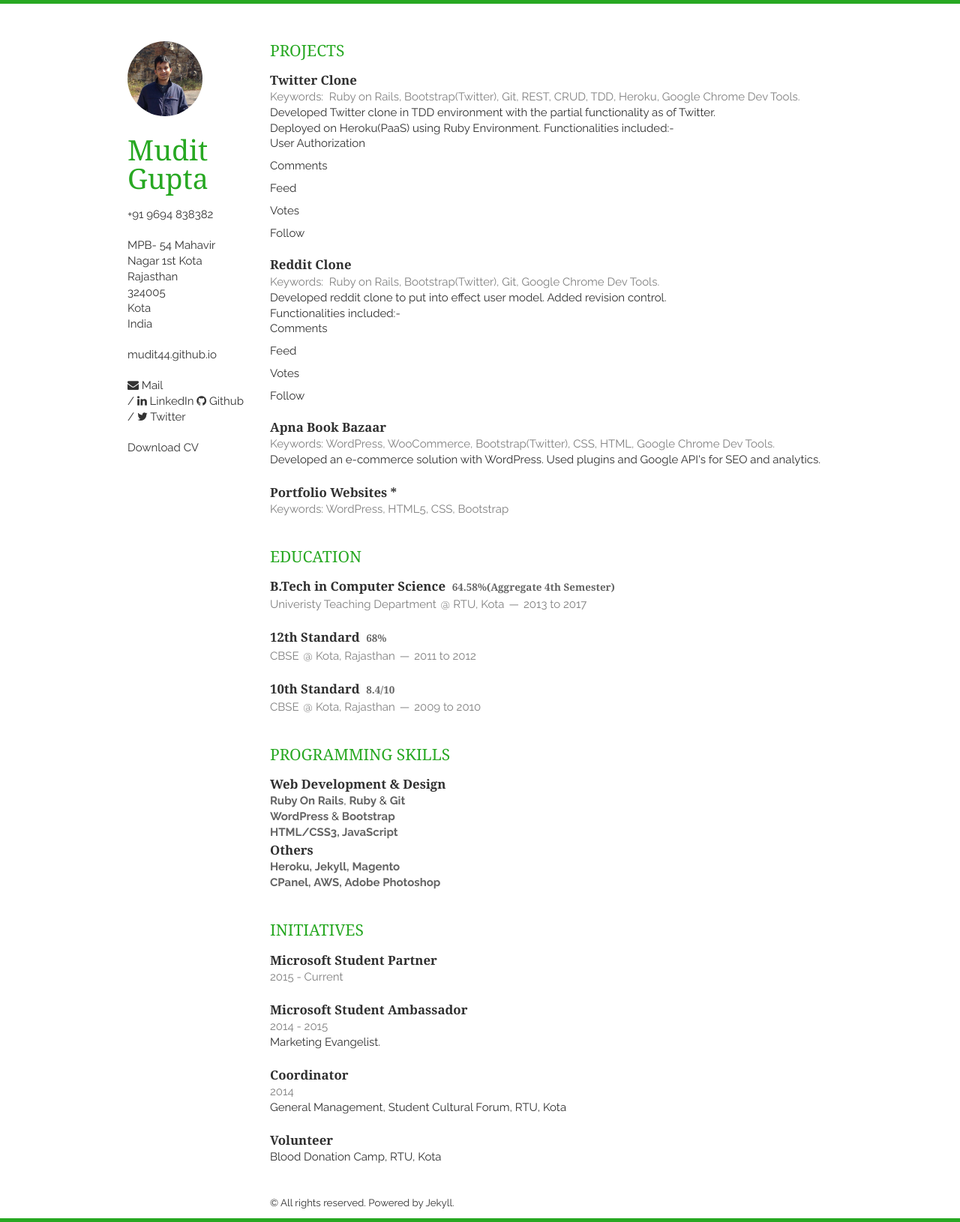
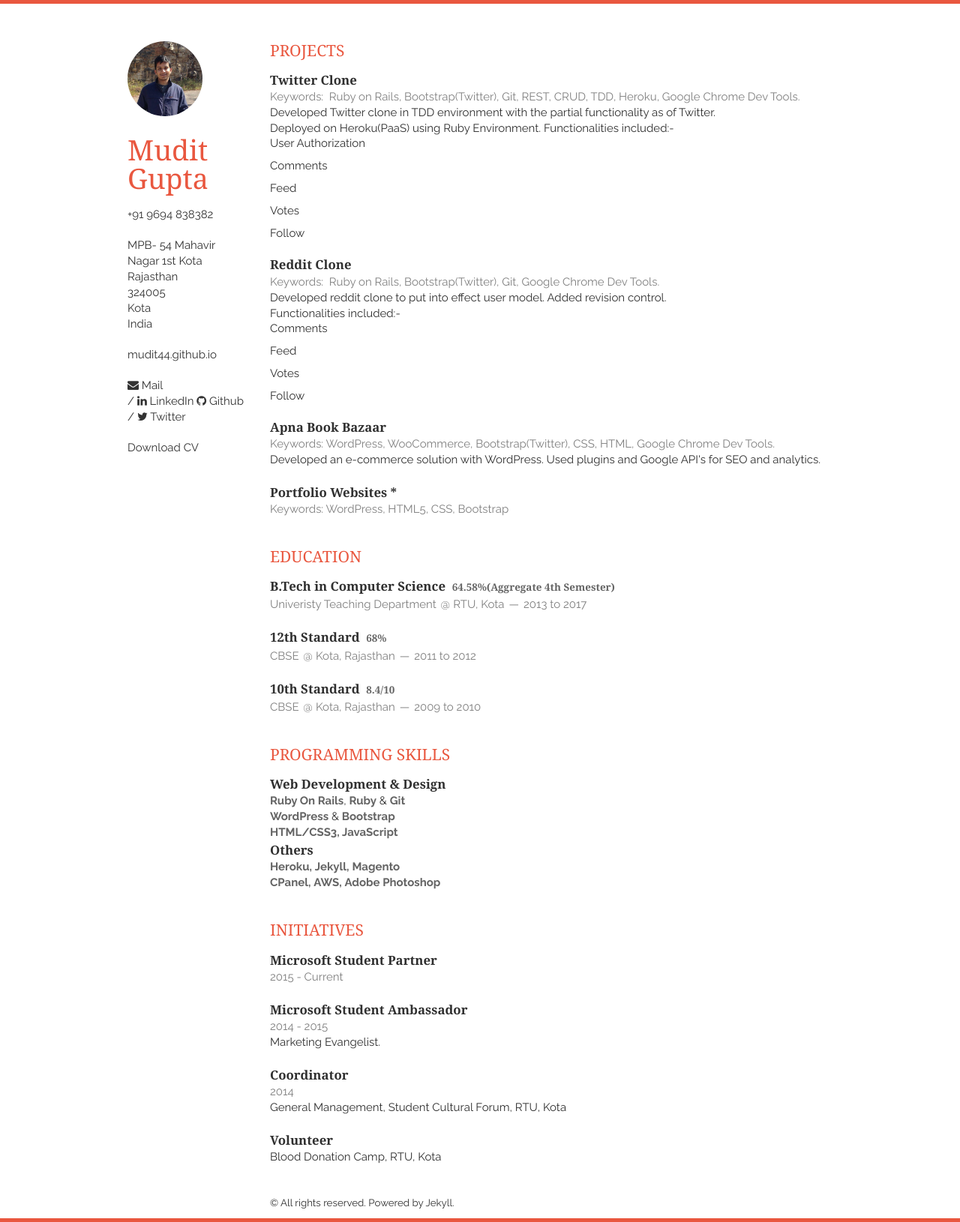
Before and after one commit to mudit44/resume, a Jekyll site: the page built from index.html, in a window 1280 px wide. Shown: the whole page at 75% size. Built offline with Jekyll 4.4.1, drawn with Linux system fonts in a browser that asks for light colours; nearby versions of some CDN libraries; Markdown is read by kramdown in place of the engine named in the settings; the list of posts is cut into pages by our own code.

Commit message:
Modified static/*.css

```diff
--- a/static/css/base.css
+++ b/static/css/base.css
@@ -7,23 +7,6 @@
 * 6/20/2012
 */
 
-
-/* Table of Content
-==================================================
-	#Reset & Basics
-	#Basic Styles
-	#Site Styles
-	#Typography
-	#Links
-	#Lists
-	#Images
-	#Buttons
-	#Forms
-	#Misc */
-
-
-/* #Reset & Basics (Inspired by E. Meyers)
-================================================== */
 	html, body, div, span, applet, object, iframe, h1, h2, h3, h4, h5, h6, p, blockquote, pre, a, abbr, acronym, address, big, cite, code, del, dfn, em, img, ins, kbd, q, s, samp, small, strike, strong, sub, sup, tt, var, b, u, i, center, dl, dt, dd, ol, ul, li, fieldset, form, label, legend, table, caption, tbody, tfoot, thead, tr, th, td, article, aside, canvas, details, embed, figure, figcaption, footer, header, hgroup, menu, nav, output, ruby, section, summary, time, mark, audio, video {
 		margin: 0;
 		padding: 0;
@@ -48,19 +31,14 @@
 		border-spacing: 0; }
 
 
-/* #Basic Styles
-================================================== */
 	body {
 		background: #fff;
 		font: 14px/21px "HelveticaNeue", "Helvetica Neue", Helvetica, Arial, sans-serif;
 		color: #444;
-		-webkit-font-smoothing: antialiased; /* Fix for webkit rendering */
+		-webkit-font-smoothing: antialiased;
 		-webkit-text-size-adjust: 100%;
  }
 
-
-/* #Typography
-================================================== */
 	h1, h2, h3, h4, h5, h6 {
 		color: #181818;
 		font-family: "Georgia", "Times New Roman", serif;
@@ -82,7 +60,7 @@
 	strong { font-weight: bold; color: #333; }
 	small { font-size: 80%; }
 
-/*	Blockquotes  */
+
 	blockquote, blockquote p { font-size: 17px; line-height: 24px; color: #777; font-style: italic; }
 	blockquote { margin: 0 0 20px; padding: 9px 20px 0 19px; border-left: 1px solid #ddd; }
 	blockquote cite { display: block; font-size: 12px; color: #555; }
@@ -92,15 +70,11 @@
 	hr { border: solid #ddd; border-width: 1px 0 0; clear: both; margin: 10px 0 30px; height: 0; }
 
 
-/* #Links
-================================================== */
 	a, a:visited { color: #333; text-decoration: underline; outline: 0; }
 	a:hover, a:focus { color: #000; }
 	p a, p a:visited { line-height: inherit; }
 
 
-/* #Lists
-================================================== */
 	ul, ol { margin-bottom: 20px; }
 	ul { list-style: none outside; }
 	ol { list-style: decimal; }
@@ -116,23 +90,19 @@
 	ul.large li { line-height: 21px; }
 	li p { line-height: 21px; }
 
-/* #Images
-================================================== */
 
 	img.scale-with-grid {
 		max-width: 100%;
 		height: auto; }
 
 
-/* #Buttons
-================================================== */
 
 	.button,
 	button,
 	input[type="submit"],
 	input[type="reset"],
 	input[type="button"] {
-		background: #eee; /* Old browsers */
+		background: #eee;
 		background: #eee -moz-linear-gradient(top, rgba(255,255,255,.2) 0%, rgba(0,0,0,.2) 100%); /* FF3.6+ */
 		background: #eee -webkit-gradient(linear, left top, left bottom, color-stop(0%,rgba(255,255,255,.2)), color-stop(100%,rgba(0,0,0,.2))); /* Chrome,Safari4+ */
 		background: #eee -webkit-linear-gradient(top, rgba(255,255,255,.2) 0%,rgba(0,0,0,.2) 100%); /* Chrome10+,Safari5.1+ */
@@ -198,7 +168,7 @@
 		padding-right: 0 !important;
 		text-align: center; }
 
-	/* Fix for odd Mozilla border & padding issues */
+
 	button::-moz-focus-inner,
 	input::-moz-focus-inner {
     border: 0;
@@ -233,9 +203,9 @@
    vertical-align: middle;
    }
 .btn1:hover {
-   border: 4px solid #27a822;
+   border: 4px solid #E9573F;
    text-shadow: #ffffff 0 1px 0;
-   background: #27a822;
+   background: #E9573F;
    background: -webkit-gradient(linear, left top, left bottom, from(#27a822), to(#27a822));
    background: -webkit-linear-gradient(top, #27a822, #27a822);
    background: -moz-linear-gradient(top, #27a822, #27a822);
@@ -246,8 +216,8 @@
    }
 .btn1:active {
    text-shadow: #ffffff 0 1px 0;
-   border: 4px solid #27a822;
-   background: #27a822;
+   border: 4px solid #E9573F;
+   background: #E9573F;
    background: -webkit-gradient(linear, left top, left bottom, from(#27a822), to(#27a822));
    background: -webkit-linear-gradient(top, #27a822, #27a822);
    background: -moz-linear-gradient(top, #27a822, #27a822);
@@ -258,8 +228,6 @@
    }
 
 /*==============================================================================================================*/
-/* #Forms
-================================================== */
 
 	form {
 		margin-bottom: 20px; }
@@ -312,8 +280,6 @@
 		font-size: 13px;
 		color: #444; }
 
-/* #Misc
-================================================== */
 	.remove-bottom { margin-bottom: 0 !important; }
 	.half-bottom { margin-bottom: 10px !important; }
 	.add-bottom { margin-bottom: 20px !important; }
--- a/static/css/layout.css
+++ b/static/css/layout.css
@@ -5,8 +5,8 @@ body {
     font-size: 15px;
     line-height: 21px;
     color: rgb(48, 48, 48);
-    border-top: 5px solid #27a822;
-    border-bottom: 5px solid #27A822;
+    border-top: 5px solid #E9573F;
+    border-bottom: 5px solid #E9573F;
 }
 
 .container {
@@ -23,7 +23,7 @@ a:visited {
 }
 
 a:hover, a:focus {
-    color: #27A822;
+    color: #E9573F;
 }
 
 p, address {
@@ -40,7 +40,7 @@ p, address {
 }
 
 header > h1, section > h1 {
-    color: #27A822;
+    color: #E9573F;
 }
 
 header > h1 {
```
Also changed, not shown: static/css/skeleton.css (+7 -36 lines).
